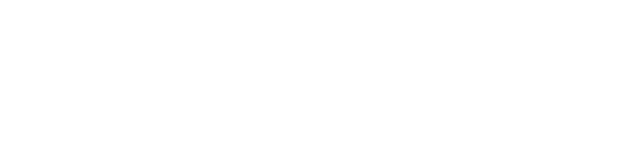
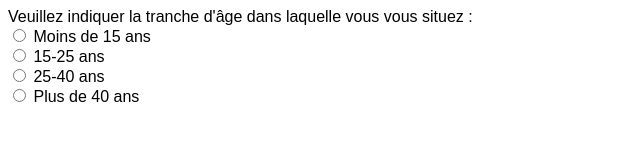
Before and after one commit to RodrigueCalimia/cours-les-formulaires, a plain HTML site: page index.html in a window 1280 px wide. Shown: the whole page, without its empty margins (0-640 px from the left). Drawn offline with Linux system fonts and the light colour scheme.

Commit message:
les boutons radio

```diff
--- a/index.html
+++ b/index.html
@@ -7,6 +7,12 @@
         <title>HTML-CSS | Les Formulaires</title>
     </head>
     <body>
-
+        <form method="get" action="">
+            Veuillez indiquer la tranche d'âge dans laquelle vous vous situez :<br>
+            <input type="radio" name="age" value="moins15" id="moins15"> <label for="moins15">Moins de 15 ans</label><br>
+            <input type="radio" name="age" value="medium15-25" id="medium15-25"> <label for="medium15-25">15-25 ans</label><br>
+            <input type="radio" name="age" value="medium25-40" id="medium25-40"> <label for="medium25-40">25-40 ans</label><br>
+            <input type="radio" name="age" value="plus40" id="plus40"> <label for="plus40">Plus de 40 ans</label>
+        </form>
     </body>
 </html>
```
